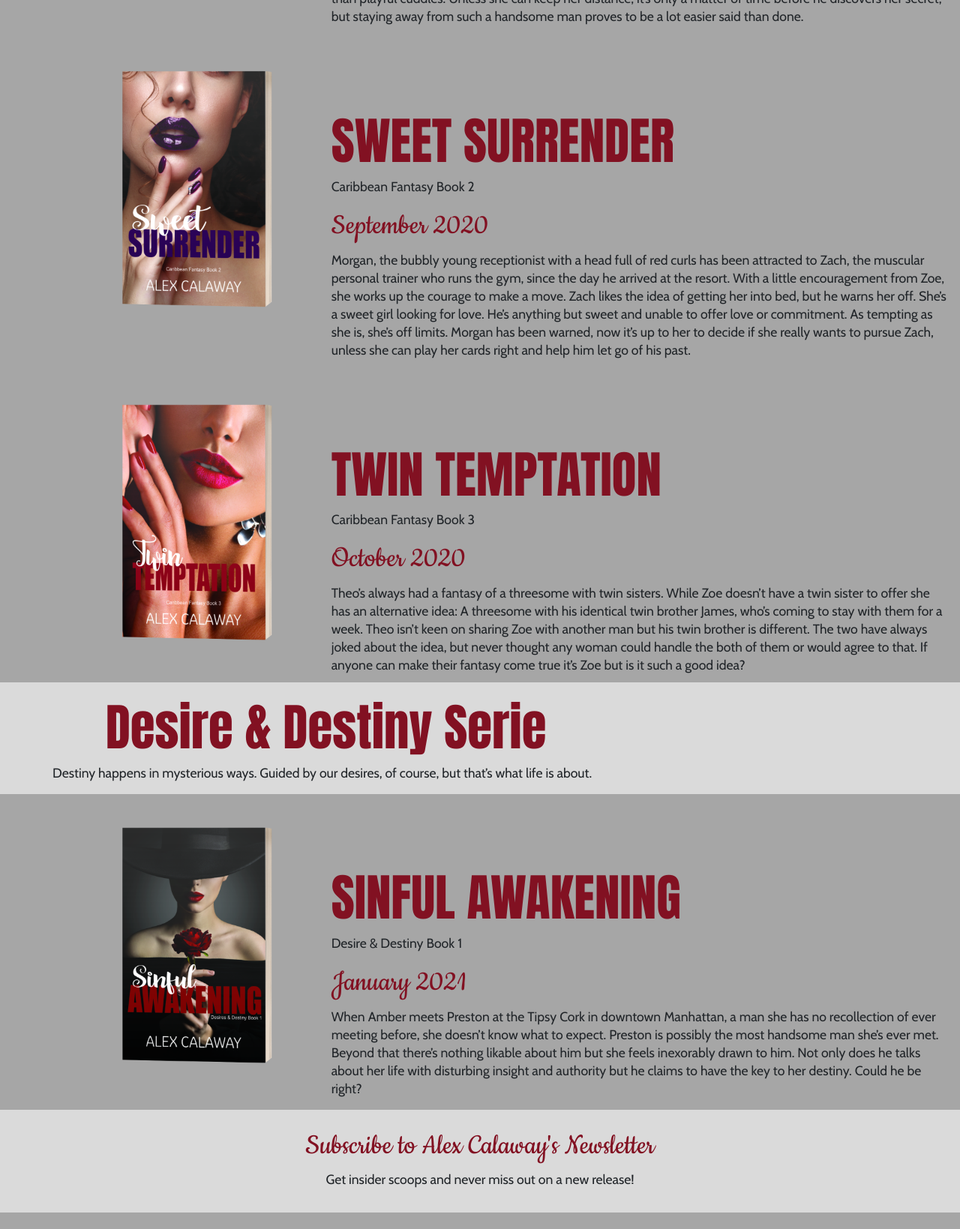
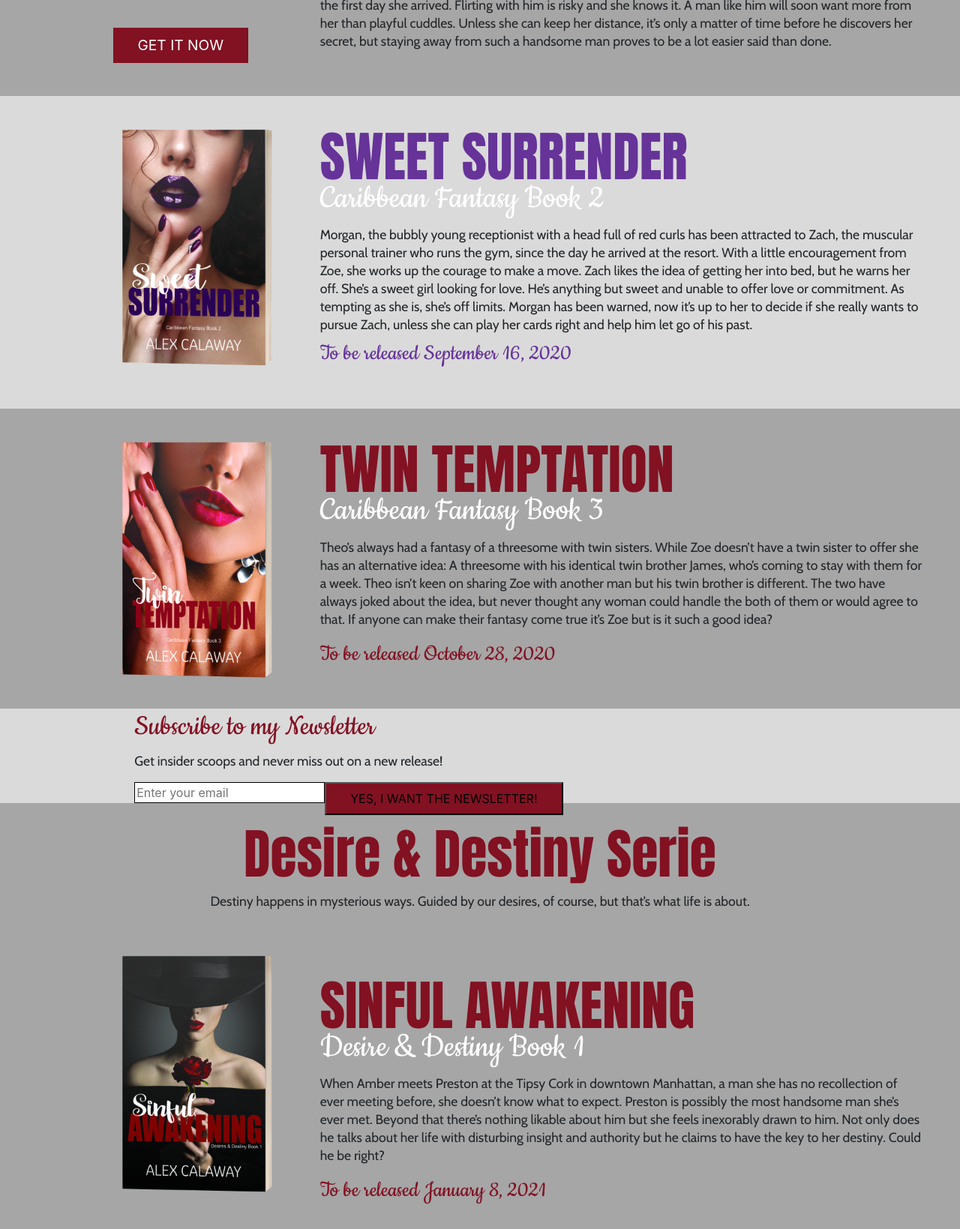
Before and after one commit to luciebaker/zupa-soup, a Gatsby site: page / in a window 1280 px wide. Shown: the part 1100-2739 px from the top of the page at 75% size. Built offline with nearby package versions, Linux system fonts and the light colour scheme; Gatsby itself is replaced by a stand-in of ours.

Commit message:
second Alex update

```diff
--- a/package.json
+++ b/package.json
@@ -9,6 +9,7 @@
     "gatsby": "^2.18.8",
     "gatsby-background-image": "^0.9.11",
     "gatsby-image": "^2.2.34",
+    "gatsby-plugin-mailchimp": "^5.2.2",
     "gatsby-plugin-manifest": "^2.2.31",
     "gatsby-plugin-offline": "^3.0.27",
     "gatsby-plugin-prefetch-google-fonts": "^1.4.3",
--- a/src/components/homepage/cfbook1.js
+++ b/src/components/homepage/cfbook1.js
@@ -5,12 +5,15 @@ const CFbook1 = () => {
     return (
         <div className="container-fluid hero-bg">
         <div className="row home-header-row justify-content-center">
-                    <div className="col-md-4 mt-2">
+                    <div className="col-md-4 book-col text-center">
                     <img className="feature-image" src={Image} alt="Risky Flirtation"/>
+                    <a className="btn btn-bordered-red btn-text mt-1 bookfeature-btn" href="
+                    https://www.amazon.com/dp/B08F7VQ6C5" target="_blank" type="button" aria-label="buy now on Amazon" > Get it Now
+                    </a>
                     </div>
-                    <div className="col-md-8 mt-2 text-col">
-                    <h1 className="home-header-title">RISKY FLIRTATION</h1>
-                    <p className="home-header-text_two">Caribbean Fantasy Book 1</p>
+                    <div className="col-md-8 text-col">
+                    <h1 className="bookfeature-title">RISKY FLIRTATION</h1>
+                    <h4>Caribbean Fantasy Book 1</h4>
                     <p> When Zoe decides to take a gap year from her studies and lands herself a job at the secluded adult-only Scarlet Bay Resort, she isn’t sure what to expect. If it hadn’t been for its location in the beautiful Caribbean islands, it wouldn’t have been her first choice. She soon realizes that her conservative background hasn’t prepared her for this. The only way to make this work is to fake it. Hiding her inexperience behind flirtatious games, Zoe manages to adapt to her new environment, do her job without anyone noticing, and have fun in the process.</p>
                     <p>The only problem is Theo, the tall, dark, and handsome groundkeeper, nearly twice her age, she noticed on the first day she arrived. Flirting with him is risky and she knows it. A man like him will soon want more from her than playful cuddles. Unless she can keep her distance, it’s only a matter of time before he discovers her secret, but staying away from such a handsome man proves to be a lot easier said than done.  </p>
                     </div>
--- a/src/components/homepage/cfbook2.js
+++ b/src/components/homepage/cfbook2.js
@@ -3,19 +3,18 @@ import Image from '../../images/book2mock.png'
 
 const CFbook2 = () => {
     return (
-        <div className="container-fluid hero-bg">
+        <div className="container-fluid hero-bg-light">
         <div className="row home-header-row justify-content-center">
                     <div className="col-md-4 mt-2">
                     <img className="feature-image" src={Image} alt="Sweet Surrender"/>
                     </div>
                     <div className="col-md-8 mt-2 text-col">
-                    <h1 className="home-header-title">SWEET SURRENDER</h1>
-                    <p className="home-header-text_two">Caribbean Fantasy Book 2</p>
-                    <h2>September 2020</h2>
-                    <p> Morgan, the bubbly young receptionist with a head full of red curls has been attracted to Zach, the muscular personal trainer who runs the gym, since the day he arrived at the resort. With a little encouragement from Zoe, she works up the courage to make a move. Zach likes the idea of getting her into bed, but he warns her off. She’s a sweet girl looking for love. He’s anything but sweet and unable to offer love or commitment. As tempting as she is, she’s off limits. Morgan has been warned, now it’s up to her to decide if she really wants to pursue Zach, unless she can play her cards right and help him let go of his past.
+                    <h1 className="bookfeature-title2 text-purple">SWEET SURRENDER</h1>
+                    <h4>Caribbean Fantasy Book 2</h4>
+                    <p className="featurep-alt"> Morgan, the bubbly young receptionist with a head full of red curls has been attracted to Zach, the muscular personal trainer who runs the gym, since the day he arrived at the resort. With a little encouragement from Zoe, she works up the courage to make a move. Zach likes the idea of getting her into bed, but he warns her off. She’s a sweet girl looking for love. He’s anything but sweet and unable to offer love or commitment. As tempting as she is, she’s off limits. Morgan has been warned, now it’s up to her to decide if she really wants to pursue Zach, unless she can play her cards right and help him let go of his past.
                     </p>
+                    <h2 className="text-purple featureh2-alt">To be released September 16, 2020</h2>
                     </div>
-
                 </div>
         </div>
     )
--- a/src/components/homepage/cfbook3.js
+++ b/src/components/homepage/cfbook3.js
@@ -9,12 +9,11 @@ const CFbook3 = () => {
                     <img className="feature-image" src={Image} alt="Twin Temptation"/>
                     </div>
                     <div className="col-md-8 mt-2 text-col">
-                    <h1 className="home-header-title">TWIN TEMPTATION</h1>
-                    <p className="home-header-text_two">Caribbean Fantasy Book 3</p>
-                    <h2> October 2020</h2>
+                    <h1 className="bookfeature-title2">TWIN TEMPTATION</h1>
+                    <h4>Caribbean Fantasy Book 3</h4>
                     <p> Theo’s always had a fantasy of a threesome with twin sisters. While Zoe doesn’t have a twin sister to offer she has an alternative idea: A threesome with his identical twin brother James, who’s coming to stay with them for a week. Theo isn’t keen on sharing Zoe with another man but his twin brother is different. The two have always joked about the idea, but never thought any woman could handle the both of them or would agree to that. If anyone can make their fantasy come true it’s Zoe but is it such a good idea?</p>
+                    <h2 className="featureh2-alt"> To be released October 28, 2020</h2>
                     </div>
-
                 </div>
         </div>
     )
--- a/src/components/homepage/ddbook1.js
+++ b/src/components/homepage/ddbook1.js
@@ -4,15 +4,23 @@ import Image from '../../images/ddbook1mock.png'
 const DDbook1 = () => {
     return (
         <div className="container-fluid hero-bg">
+        <div className="container dd-container">
+        <div className="row">
+        <div className="col-12 text-center">
+        <h1>Desire & Destiny Serie</h1>
+        <p>Destiny happens in mysterious ways. Guided by our desires, of course, but that’s what life is about.</p>
+        </div>
+        </div>
+        </div>
         <div className="row home-header-row justify-content-center">
                     <div className="col-md-4 mt-2">
                     <img className="feature-image" src={Image} alt="Sinful Awakening"/>
                     </div>
                     <div className="col-md-8 mt-2 text-col">
-                    <h1 className="home-header-title">SINFUL AWAKENING</h1>
-                    <p className="home-header-text_two">Desire & Destiny Book 1</p>
-                    <h2>January 2021</h2>
+                    <h1 className="bookfeature-title">SINFUL AWAKENING</h1>
+                    <h4>Desire & Destiny Book 1</h4>
                     <p>When Amber meets Preston at the Tipsy Cork in downtown Manhattan, a man she has no recollection of ever meeting before, she doesn’t know what to expect. Preston is possibly the most handsome man she’s ever met. Beyond that there’s nothing likable about him but she feels inexorably drawn to him. Not only does he talks about her life with disturbing insight and authority but he claims to have the key to her destiny. Could he be right? </p>
+                    <h2 className="featureh2-alt">To be released January 8, 2021</h2>
                     </div>
 
                 </div>
--- /dev/null
+++ b/src/components/homepage/newsletter.js
@@ -0,0 +1,56 @@
+import React from 'react'
+import addToMailchimp from 'gatsby-plugin-mailchimp'
+
+class Newsletter extends React.Component {
+    constructor(props){
+        super(props)
+
+        this.state = {
+            email: '',
+            message: 'Subscribe to my Newsletter'
+        }
+    }
+
+    changeEmailHandler = (event) =>{
+        this.setState({ email:event.target.value })
+    }
+
+handleSubmit = e => {
+    e.preventDefault();
+    this.setState({message: 'Thank you for subscribing to the newsletter'})
+    addToMailchimp(this.state.email) // listFields are optional if you are only capturing the email address.
+    .then(data => {
+      // I recommend setting data to React state
+      // but you can do whatever you want (including ignoring this `then()` altogether)
+      console.log(data)
+    })
+    .catch(() => {
+      // unnecessary because Mailchimp only ever
+      // returns a 200 status code
+      // see below for how to handle errors
+    })
+    this.setState({email: ''})
+  }
+
+    render(){
+        return (
+            <>
+                <div className="news hero-bg-light ">
+                <div className="letter">
+                <h2>{this.state.message}</h2>
+                <p>Get insider scoops and never miss out on a new release!</p>
+                <div className="form">
+                    <form className="subscribe" onSubmit={this.handleSubmit}>
+                    <input type="email" value={this.state.email} onChange={this.changeEmailHandler} name="EMAIL" id="acn-email" className="subscribe-email" placeholder="Enter your email" required />
+                    <button className="btn_send" type="submit">Yes, I want the Newsletter!</button>
+                    </form>
+                </div>
+                </div>
+
+                </div>
+            </>
+        )
+    }
+}
+
+export default Newsletter
--- a/src/components/homepage/value.js
+++ b/src/components/homepage/value.js
@@ -1,14 +1,2 @@
 import React from 'react'
-
-const value = () => {
-    return (
-        <div className="container-fluid value-container">
-            <div className="container text-center pt-4 pb-3">
-            <h2>Subscribe to Alex Calaway's Newsletter</h2>
-            <p>Get insider scoops and never miss out on a new release!</p>
-            </div>
-        </div>
-    )
-}
-
-export default value
+import addToMailchimp from 'gatsby-plugin-mailchimp'
--- a/src/components/sass/1-basics/_typography.scss
+++ b/src/components/sass/1-basics/_typography.scss
@@ -1,6 +1,6 @@
 h1 {
     font-family: 'Anton';
-    font-size: 4.2rem;
+    font-size: 4.5rem;
     color: $mainColor;
     }
 
@@ -10,6 +10,20 @@ h2 {
     color: $mainColor;
     }
 
+h3 {
+    font-family: 'Cookie';
+    font-size: 5.2rem;
+    color: #fff;
+    margin-bottom: -10px;
+}
+
+h4 {
+    font-family: 'Cookie';
+    font-size: 3rem;
+    color: #fff;
+    margin-top: -25px;
+}
+
 p {
     font-family: 'Cabin', sans-serif;
     font-size: 1.1rem;
--- a/src/components/sass/2-components/_bookfeature.scss
+++ b/src/components/sass/2-components/_bookfeature.scss
@@ -19,3 +19,42 @@
 .feature-image {
     max-width: 500px;
 }
+
+.book-col {
+    margin-top: 25px;
+    padding-right: 0px;
+}
+
+.bookfeature-btn {
+    text-align: center;
+    margin-left: 40px;
+}
+
+.dd-container {
+    padding-top: 25px;
+}
+
+.bookfeature-title {
+    margin-top: 60px;
+}
+
+.featureh2-alt {
+    font-size: 2rem;
+}
+
+.featurep-alt {
+    margin-bottom: 8px;
+}
+
+.bookfeature-title2 {
+    margin-top: 30px;
+}
+
+.text-purple {
+    color: #663399;
+}
+.text-col {
+    padding-left: 0px;
+    padding-right: 50px;
+    margin-bottom: 45px;
+}
--- a/src/components/sass/2-components/_hero.scss
+++ b/src/components/sass/2-components/_hero.scss
@@ -4,6 +4,10 @@
 
 .hero-bg {
     background-color: $tertiaryColor;
+}
+
+.hero-bg-light {
+    background-color: $lightColor;
 }
 
 .hero-img {
@@ -18,3 +22,18 @@
 .home-header-title {
     margin-top: 90px;
 }
+
+.hero-btn {
+    margin-top: 20px;
+    text-align: center;
+}
+
+.hero-text-col {
+    padding-left: 0px;
+    padding-right: 50px;
+}
+
+.image-col {
+    padding-left: 50px;
+    padding-right: 0px;
+}
--- a/src/components/sass/2-components/_intro.scss
+++ b/src/components/sass/2-components/_intro.scss
@@ -5,7 +5,7 @@
     }
 
 .intro-container h1 {
-    padding-top: 20px;
+    padding-top: 30px;
     text-align: center;
 }
 
@@ -13,4 +13,5 @@
 .intro-container p {
     padding-right: 10px;
     text-align: center;
+    padding-bottom: 25px;
     }
--- /dev/null
+++ b/src/components/sass/2-components/_news.scss
@@ -0,0 +1,44 @@
+.news {
+    padding: 50px auto;
+}
+
+.letter {
+    margin: 0 14%;
+}
+
+.letter h4 {
+    font-size: 4rem;
+}
+
+.form {
+    position: relative;
+    align-self: center;
+}
+
+input{
+    font-size: 16px;
+}
+
+/* UTILITIES */
+
+.btn_submit {
+    padding: 9px 20px;
+    text-transform: uppercase;
+    color: #fff;
+    text-decoration: none;
+    cursor: pointer;
+    transition: 0.3s;
+}
+
+.btn_send {
+    text-transform: uppercase;
+    background:$mainColor;
+    border-radius: 0;
+    padding: .5rem 2rem;
+    z-index: 1;
+    position: absolute;
+}
+
+.subscribe-email {
+    border: 1px solid #000;
+}
--- a/src/components/sass/layout.scss
+++ b/src/components/sass/layout.scss
@@ -10,7 +10,7 @@
 @import '2-components/hero';
 @import '2-components/intro';
 @import '2-components/bookfeature';
-@import '2-components/easy';
+@import '2-components/news';
 @import '2-components/menu';
 @import '2-components/value';
 @import '2-components/footer';
--- a/src/pages/index.js
+++ b/src/pages/index.js
@@ -8,9 +8,8 @@ import Intro from "../components/homepage/intro"
 import CfBook1 from "../components/homepage/cfbook1"
 import CfBook2 from "../components/homepage/cfbook2"
 import CfBook3 from "../components/homepage/cfbook3"
-import DDintro from "../components/homepage/ddintro"
 import DDbook1 from "../components/homepage/ddbook1"
-import Value from "../components/homepage/value"
+import Newsletter from "../components/homepage/newsletter"
 
 const IndexPage = () => (
   <Layout>
@@ -21,9 +20,9 @@ const IndexPage = () => (
     <CfBook1 />
     <CfBook2 />
     <CfBook3 />
-    <DDintro />
+    <Newsletter />
     <DDbook1 />
-    <Value />
+    <Newsletter />
     <Footer />
   </Layout>
 )
```
Also changed, not shown: gatsby-config.js (+7 -0 lines), src/components/homepage/althero.js (+10 -4 lines), 1 other file.
